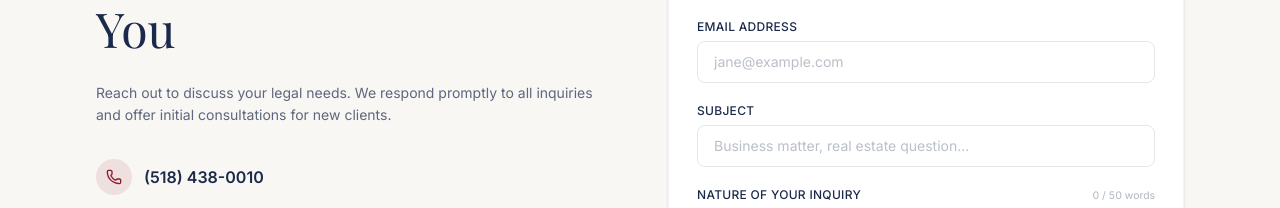
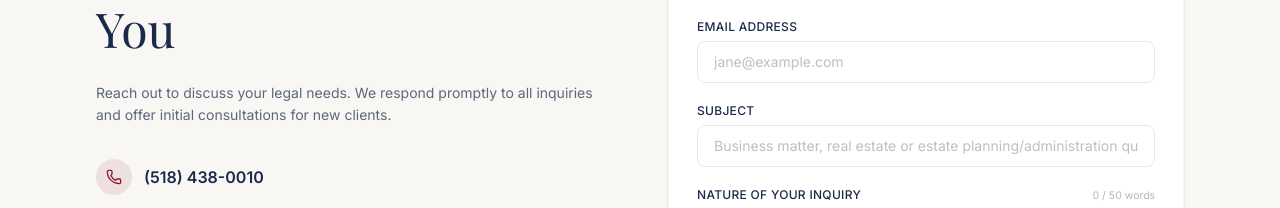
Before and after one commit to HSehgal-RLG/The-Rohan-Law---Website, a Next.js app: page / in a window 1280 px wide. Shown: the part 9472-9680 px from the top of the page. Built offline with nearby package versions, Linux system fonts and the light colour scheme; a web font is replaced by a local one.

Commit message:
Contact: update Subject placeholder to include estate planning/administration
Co-Authored-By: Claude Sonnet 4.6 <noreply@anthropic.com>

```diff
--- a/components/Contact.tsx
+++ b/components/Contact.tsx
@@ -226,7 +226,7 @@ export default function Contact() {
                       id="subject"
                       name="subject"
                       type="text"
-                      placeholder="Business matter, real estate question…"
+                      placeholder="Business matter, real estate or estate planning/administration question…"
                       className="w-full border border-gray-200 rounded-md px-4 py-2.5 text-navy text-sm font-sans bg-white focus:outline-none focus:ring-2 focus:ring-maroon/30 focus:border-maroon/50 transition-all placeholder:text-navy/30"
                     />
                   </div>
```
